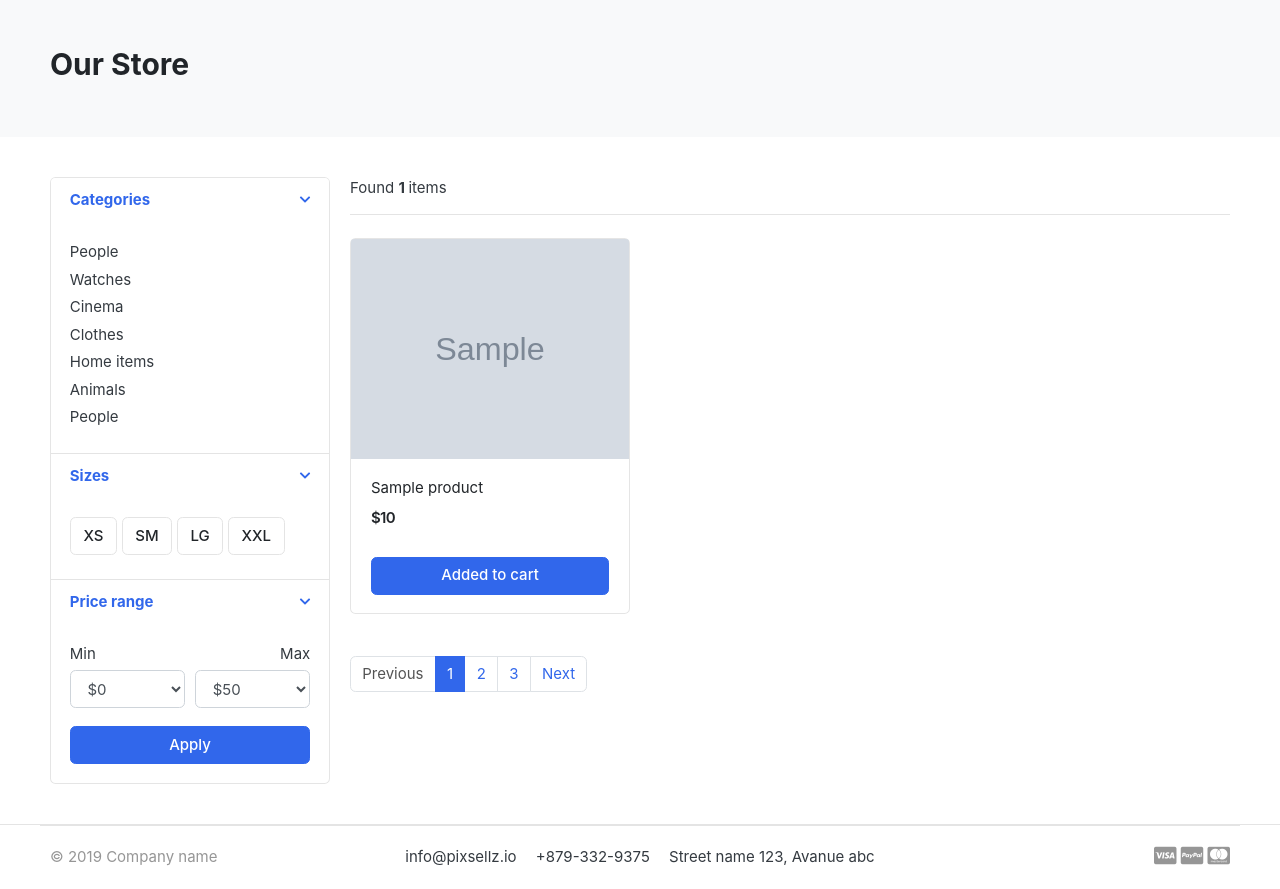
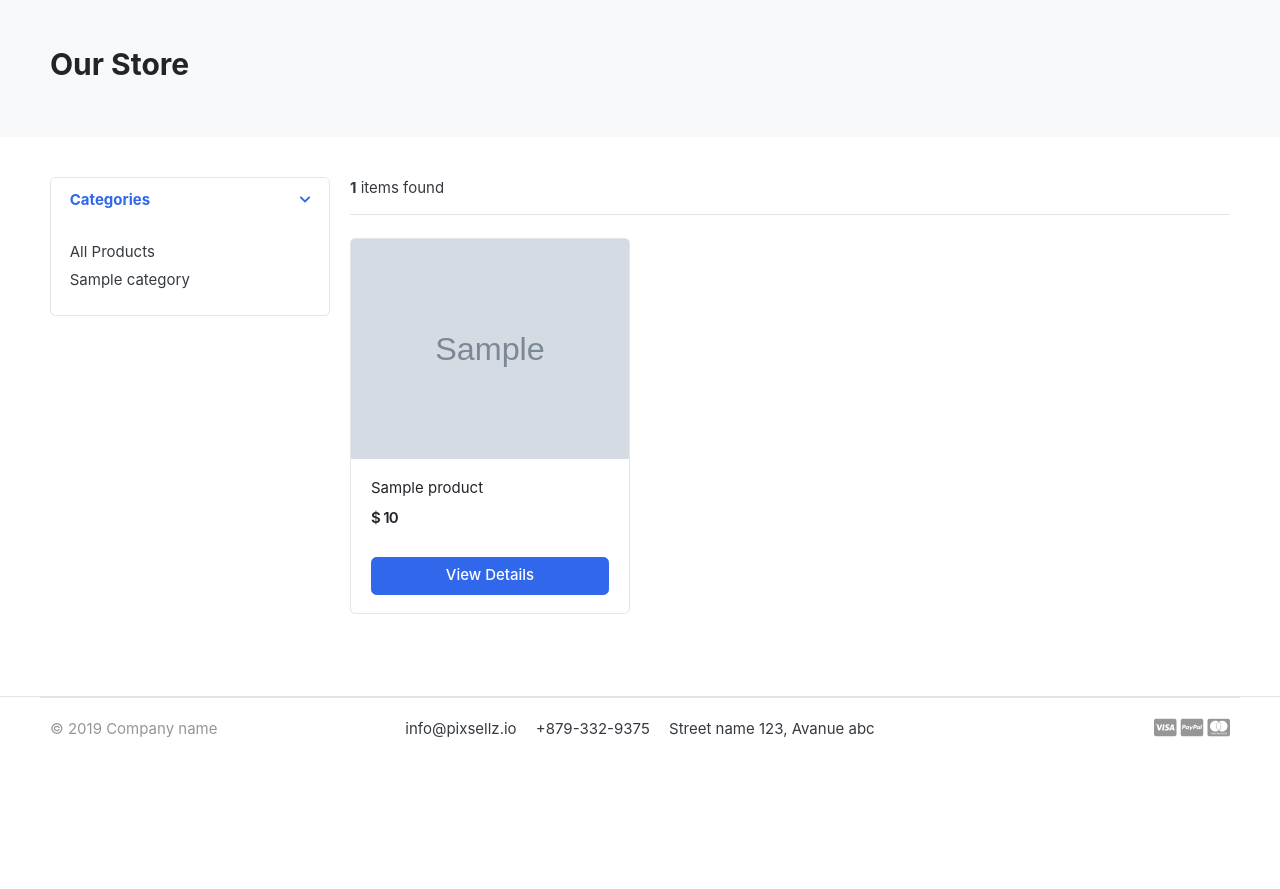
Before and after one commit to farhadmonavar/advanced_django_ecommerce, a Django app: template templates/store/store.html in a window 1280 px wide. Shown: the part 79-968 px from the top of the page. After the commit the page ends 817 px from the top, so only its background shows below. Run offline with Django 3.2, Linux system fonts and the light colour scheme; the template is opened without the code that fills it: most values are stand-ins (such as "Sample title", 1, 10 or a date in 2020); grey boxes marked "Sample" are stand-in pictures; some libraries are stand-ins or nearby versions; some web fonts are replaced.

Commit message:
feat(store): implement product detail pages, category context processor, and stock status display

```diff
--- /dev/null
+++ b/category/context_processors.py
@@ -0,0 +1,5 @@
+from .models import Category
+
+def menu_links(request):
+    links = Category.objects.all()
+    return dict(links=links)
--- a/category/models.py
+++ b/category/models.py
@@ -1,9 +1,6 @@
-from django.db import models
-
 from django.db import models
 from django.urls import reverse
 
-# Create your models here.
 
 class Category(models.Model):
     category_name = models.CharField(max_length=50, unique=True)
@@ -16,7 +13,7 @@ class Category(models.Model):
         verbose_name_plural = 'categories'
 
     def get_url(self):
-            return reverse('products_by_category', args=[self.slug])
+        return reverse('products_by_category', args=[self.slug])
 
     def __str__(self):
         return self.category_name
--- a/fashion_store/settings.py
+++ b/fashion_store/settings.py
@@ -62,6 +62,7 @@ TEMPLATES = [
                 'django.template.context_processors.request',
                 'django.contrib.auth.context_processors.auth',
                 'django.contrib.messages.context_processors.messages',
+                'category.context_processors.menu_links',
             ],
         },
     },
--- a/store/models.py
+++ b/store/models.py
@@ -1,5 +1,6 @@
 from django.db import models
 from category.models import Category
+from django.urls import reverse
 
 
 class Product(models.Model):
@@ -14,5 +15,8 @@ class Product(models.Model):
     created_date    = models.DateTimeField(auto_now_add=True)
     modified_date   = models.DateTimeField(auto_now=True)
 
+    def get_url(self):
+        return reverse('product_detail', args=[self.category.slug, self.slug])
+
     def __str__(self):
         return self.product_name
--- a/store/urls.py
+++ b/store/urls.py
@@ -4,5 +4,6 @@ from . import views
 urlpatterns = [
     path('', views.store, name='store'),
     path('<slug:category_slug>', views.store, name='products_by_category'),
+    path('<slug:category_slug>/<slug:product_slug>', views.product_detail, name='product_detail'),
 
 ]
--- a/templates/includes/navbar.html
+++ b/templates/includes/navbar.html
@@ -11,7 +11,7 @@
   <div class="container">
 <div class="row align-items-center">
   <div class="col-lg-2 col-md-3 col-6">
-    <a href="" class="brand-wrap">
+    <a href="{% url 'home' %}" class="brand-wrap">
       <img class="logo" src="{% static './images/logo.png' %}">
     </a> <!-- brand-wrap.// -->
   </div>
@@ -28,7 +28,7 @@
       </div>
     </div>  <!-- category-wrap.// -->
   </div> <!-- col.// -->
-  <a href="" class="btn btn-outline-primary">Store</a>
+  <a href="{% url 'store' %}" class="btn btn-outline-primary">Store</a>
   <div class="col-lg  col-md-6 col-sm-12 col">
     <form action="" class="search" method='GET'>
       <div class="input-group w-100">
--- a/templates/store/store.html
+++ b/templates/store/store.html
@@ -2,11 +2,14 @@
 {% load static %}
 
 {% block content %}
-
 <!-- ========================= SECTION PAGETOP ========================= -->
 <section class="section-pagetop bg">
 <div class="container">
+	{% if 'search' in request.path %}
+		<h2 class="title-page">Search Result</h2>
+	{% else %}
 		<h2 class="title-page">Our Store</h2>
+	{% endif %}
 
 </div> <!-- container //  -->
 </section>
@@ -22,8 +25,7 @@
 <div class="card">
 	<article class="filter-group">
 		<header class="card-header">
-                                <a href="#" data-toggle="collapse" data-target="#collapse_1" aria-expanded="true"
-                                   class="">
+			<a href="#" data-toggle="collapse" data-target="#collapse_1" aria-expanded="true" class="">
 				<i class="icon-control fa fa-chevron-down"></i>
 				<h6 class="title">Categories</h6>
 			</a>
@@ -32,93 +34,15 @@
 			<div class="card-body">
 
 				<ul class="list-menu">
-                                        <li><a href="#">People </a></li>
-                                        <li><a href="#">Watches </a></li>
-                                        <li><a href="#">Cinema </a></li>
-                                        <li><a href="#">Clothes </a></li>
-                                        <li><a href="#">Home items </a></li>
-                                        <li><a href="#">Animals</a></li>
-                                        <li><a href="#">People </a></li>
+					<li><a href="{% url 'store' %}">All Products  </a></li>
+					{% for category in links %}
+				<li><a href="{{ category.get_url }}">{{ category.category_name }}  </a></li>
+					{% endfor %}
 				</ul>
 
 			</div> <!-- card-body.// -->
 		</div>
 	</article> <!-- filter-group  .// -->
-                        <article class="filter-group">
-                            <header class="card-header">
-                                <a href="#" data-toggle="collapse" data-target="#collapse_4" aria-expanded="true"
-                                   class="">
-                                    <i class="icon-control fa fa-chevron-down"></i>
-                                    <h6 class="title">Sizes </h6>
-                                </a>
-                            </header>
-                            <div class="filter-content collapse show" id="collapse_4" style="">
-                                <div class="card-body">
-                                    <label class="checkbox-btn">
-                                        <input type="checkbox">
-                                        <span class="btn btn-light"> XS </span>
-                                    </label>
-
-                                    <label class="checkbox-btn">
-                                        <input type="checkbox">
-                                        <span class="btn btn-light"> SM </span>
-                                    </label>
-
-                                    <label class="checkbox-btn">
-                                        <input type="checkbox">
-                                        <span class="btn btn-light"> LG </span>
-                                    </label>
-
-                                    <label class="checkbox-btn">
-                                        <input type="checkbox">
-                                        <span class="btn btn-light"> XXL </span>
-                                    </label>
-                                </div><!-- card-body.// -->
-                            </div>
-                        </article> <!-- filter-group .// -->
-
-                        <article class="filter-group">
-                            <header class="card-header">
-                                <a href="#" data-toggle="collapse" data-target="#collapse_3" aria-expanded="true"
-                                   class="">
-                                    <i class="icon-control fa fa-chevron-down"></i>
-                                    <h6 class="title">Price range </h6>
-                                </a>
-                            </header>
-                            <div class="filter-content collapse show" id="collapse_3" style="">
-                                <div class="card-body">
-
-                                    <div class="form-row">
-                                        <div class="form-group col-md-6">
-                                            <label>Min</label>
-                                            <!-- <input class="form-control" placeholder="$0" type="number"> -->
-                                            <select class="mr-2 form-control">
-                                                <option value="0">$0</option>
-                                                <option value="50">$50</option>
-                                                <option value="100">$100</option>
-                                                <option value="150">$150</option>
-                                                <option value="200">$200</option>
-                                                <option value="500">$500</option>
-                                                <option value="1000">$1000</option>
-                                            </select>
-                                        </div>
-                                        <div class="form-group text-right col-md-6">
-                                            <label>Max</label>
-                                            <select class="mr-2 form-control">
-                                                <option value="50">$50</option>
-                                                <option value="100">$100</option>
-                                                <option value="150">$150</option>
-                                                <option value="200">$200</option>
-                                                <option value="500">$500</option>
-                                                <option value="1000">$1000</option>
-                                                <option value="2000">$2000+</option>
-                                            </select>
-                                        </div>
-                                    </div> <!-- form-row.// -->
-                                    <button class="btn btn-block btn-primary">Apply</button>
-                                </div><!-- card-body.// -->
-                            </div>
-                        </article> <!-- filter-group .// -->
 
 </div> <!-- card.// -->
 
@@ -127,44 +51,65 @@
 
 <header class="border-bottom mb-4 pb-3">
 		<div class="form-inline">
-                            <span class="mr-md-auto">Found <b> {{ product_count }} </b> items </span>
+			<span class="mr-md-auto"><b>{{ product_count }}</b> items found </span>
 
 		</div>
 </header><!-- sect-heading -->
 
 <div class="row">
+	{% if products %}
 	{% for product in products %}
 	<div class="col-md-4">
 		<figure class="card card-product-grid">
 			<div class="img-wrap">
 
-                                    <img src="{{product.images.url}}">
+				<a href="{{ product.get_url }}"><img src="{{ product.images.url }}"></a>
 
 			</div> <!-- img-wrap.// -->
 			<figcaption class="info-wrap">
 				<div class="fix-height">
-                                        <a href="./product-detail.html" class="title">{{ product.product_name}}</a>
+					<a href="{{ product.get_url }}" class="title">{{ product.product_name }}</a>
 					<div class="price-wrap mt-2">
-                                            <span class="price">${{ product.price }}</span>
+						<span class="price">$ {{ product.price }}</span>
 					</div> <!-- price-wrap.// -->
 				</div>
-                                    <a href="#" class="btn btn-block btn-primary">Added to cart </a>
+				<a href="{{ product.get_url }}" class="btn btn-block btn-primary">View Details </a>
 			</figcaption>
 		</figure>
 	</div> <!-- col.// -->
 	{% endfor %}
-
+	{% else %}
+	<div>
+		<h2>No result found. Please try again.</h2>
+	</div>
+	{% endif %}
 </div> <!-- row end.// -->
 
 
 <nav class="mt-4" aria-label="Page navigation sample">
+	{% if products.has_other_pages %}
 	  <ul class="pagination">
+			{% if products.has_previous %}
+	    <li class="page-item"><a class="page-link" href="?page={{products.previous_page_number}}">Previous</a></li>
+			{% else %}
 			<li class="page-item disabled"><a class="page-link" href="#">Previous</a></li>
-                            <li class="page-item active"><a class="page-link" href="#">1</a></li>
-                            <li class="page-item"><a class="page-link" href="#">2</a></li>
-                            <li class="page-item"><a class="page-link" href="#">3</a></li>
-                            <li class="page-item"><a class="page-link" href="#">Next</a></li>
+			{% endif %}
+
+			{% for i in products.paginator.page_range %}
+				{% if products.number == i %}
+	    		<li class="page-item active"><a class="page-link" href="#">{{i}}</a></li>
+				{% else %}
+					<li class="page-item"><a class="page-link" href="?page={{i}}">{{i}}</a></li>
+				{% endif %}
+	    {% endfor %}
+
+			{% if products.has_next %}
+	    	<li class="page-item"><a class="page-link" href="?page={{products.next_page_number}}">Next</a></li>
+			{% else %}
+				<li class="page-item disabled"><a class="page-link" href="#">Next</a></li>
+			{% endif %}
 	  </ul>
+	{% endif %}
 </nav>
 
 	</main> <!-- col.// -->
@@ -175,5 +120,4 @@
 </section>
 <!-- ========================= SECTION CONTENT END// ========================= -->
 
-
 {% endblock %}
```
Also changed, not shown: store/views.py (+13 -0 lines), templates/home.html (+4 -4 lines), templates/store/product_detail.html (added, +117 -0 lines), fashion_store/static/images/banners/cover.jpg (added), static/images/banners/1.jpg (deleted), static/images/banners/cover.jpg (added). Lines whose indentation alone changed are shown as unchanged.
